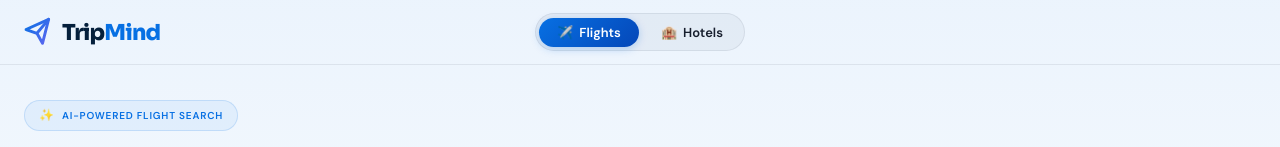
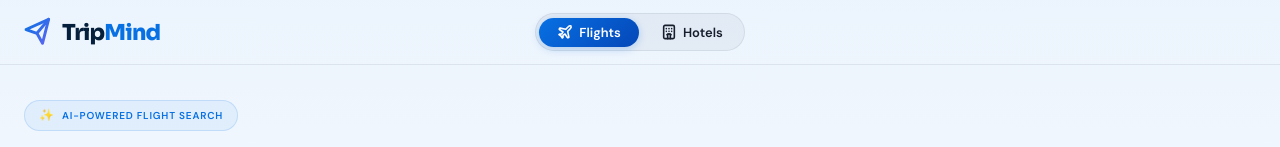
Before and after one commit to Neelhmodi/TripMind_Frontend, a React (Vite) app: page / in a window 1280 px wide. Shown: the top 147 px of the page. Built offline with nearby package versions, Linux system fonts and the light colour scheme; no server answers.

Commit message:
Replace low-resolution flights and hotels emojis with professional Lucide React icons in Navbar tab switcher

```diff
--- a/src/components/Navbar.jsx
+++ b/src/components/Navbar.jsx
@@ -1,5 +1,6 @@
 import React, { useState, useEffect } from 'react';
 import { useNavigate, useLocation } from 'react-router-dom';
+import { Plane, Hotel } from 'lucide-react';
 
 export default function Navbar({ serviceType, onServiceTypeChange }) {
   const [scrolled, setScrolled] = useState(false);
@@ -68,10 +69,11 @@ export default function Navbar({ serviceType, onServiceTypeChange }) {
               height: 38,
             }}>
               {[
-                { id: 'flights', label: 'Flights', icon: '✈️' },
-                { id: 'hotels', label: 'Hotels', icon: '🏨' },
+                { id: 'flights', label: 'Flights', icon: Plane },
+                { id: 'hotels', label: 'Hotels', icon: Hotel },
               ].map(tab => {
                 const active = activeService === tab.id;
+                const IconComponent = tab.icon;
                 return (
                   <button
                     key={tab.id}
@@ -115,7 +117,9 @@ export default function Navbar({ serviceType, onServiceTypeChange }) {
                       }
                     }}
                   >
-                    <span style={{ fontSize: 13, display: 'flex', alignItems: 'center' }}>{tab.icon}</span>
+                    <span style={{ display: 'flex', alignItems: 'center' }}>
+                      <IconComponent size={16} strokeWidth={2.4} />
+                    </span>
                     <span className="nav-tab-label">{tab.label}</span>
                   </button>
                 );
```
Also changed, not shown: 3 other files (tests, documents, lock files or other folders).
